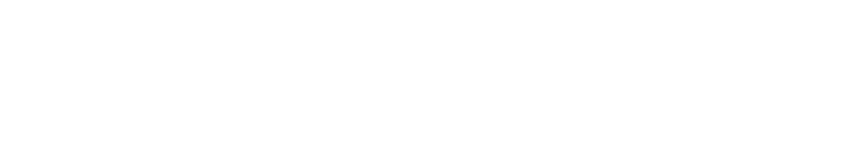
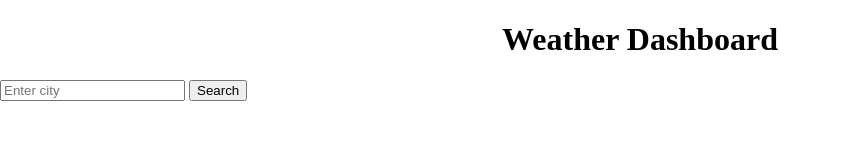
Before and after one commit to NawalJama/weather-dashboard, a plain HTML site: page index.html in a window 1280 px wide. Shown: the whole page, without its empty margins (0-841 px from the left). Drawn offline with Linux system fonts and the light colour scheme.

Commit message:
added basic html setup to search for a city

```diff
--- a/index.html
+++ b/index.html
@@ -7,3 +7,9 @@
     <link rel="stylesheet" href="styles.css">
 </head>
 <body>
+        <h1>Weather Dashboard</h1>
+        <form id="search-form">
+          <input type="text" id="city-input" placeholder="Enter city">
+          <button type="submit">Search</button>
+        </form>
+</body>
```
